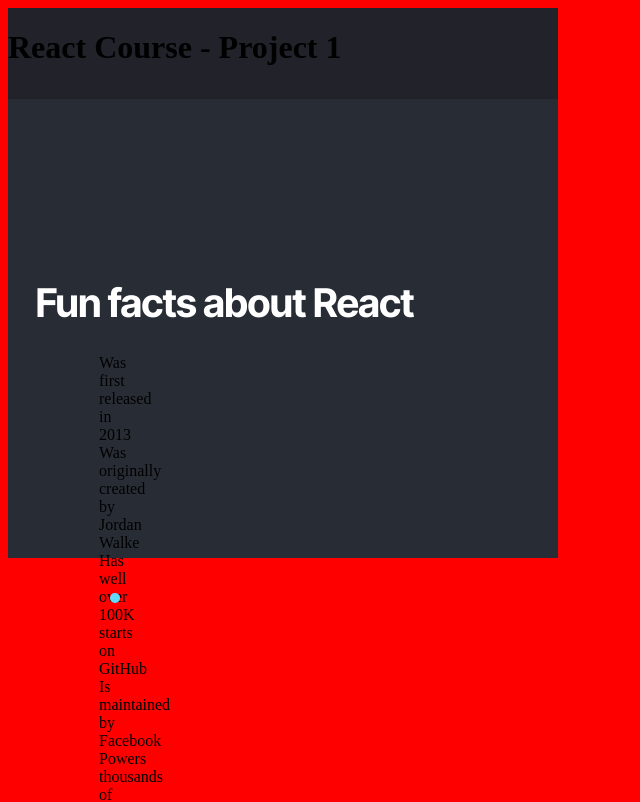
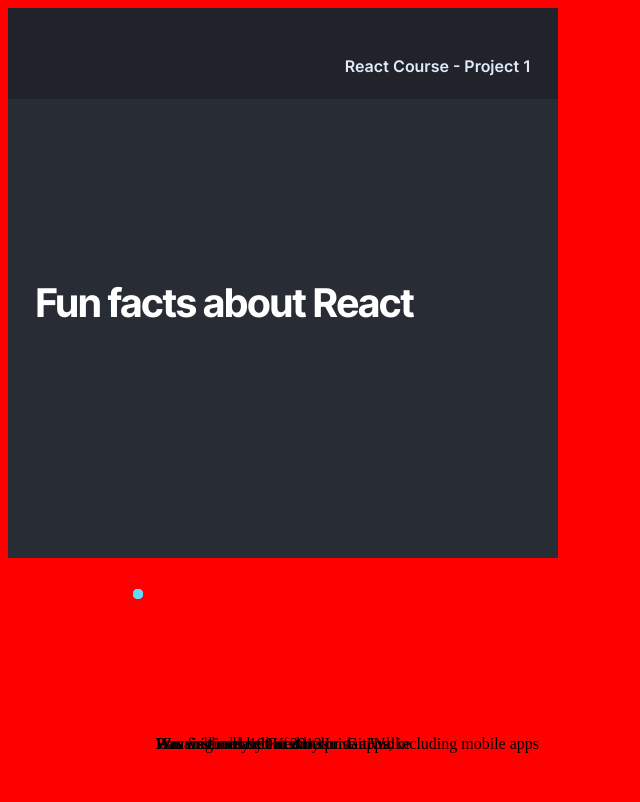
Before and after one commit to asbhogal/React-Fun-Facts-Project, a React app: page / in a window 1280 px wide. Shown: the top 802 px of the page, without its empty margins (0-640 px from the left). Built offline with nearby package versions, Linux system fonts and the light colour scheme.

Commit message:
further adjustments to content and styling

```diff
--- a/src/components/Section.jsx
+++ b/src/components/Section.jsx
@@ -5,15 +5,18 @@
                 Fun facts about React
             </h2>
             <ul className="FunFactsList">
-                <span className={'BulletPoint'}></span>
-                <li className="FunFactsListItem">Was first released in 2013</li>
+                <li className="FunFactsListItem">                <span className="BulletPoint"></span>Was first released in 2013</li>
+                <span className="BulletPoint"></span>
                 <li className="FunFactsListItem">Was originally created by Jordan Walke</li>
+                <span className="BulletPoint"></span>
                 <li className="FunFactsListItem">Has well over 100K starts on GitHub</li>
+                <span className="BulletPoint"></span>
                 <li className="FunFactsListItem">Is maintained by Facebook</li>
+                <span className="BulletPoint"></span>
                 <li className="FunFactsListItem">Powers thousands of enterprise apps, including mobile apps</li>
             </ul>
         </section>
-    );
+    )
 }
 
 export default Section
--- a/src/scss/_partials/_typography.scss
+++ b/src/scss/_partials/_typography.scss
@@ -49,10 +49,10 @@
 
 .FunFactsList {
     position: absolute;
-    width: 9.61px;
-    height: 160.61px;
-    left: 51px;
-    top: 239px;
+    width: 390px;
+    height: 190px;
+    left: 74px;
+    top: 235px;
     list-style-type: none;
     span {
         position: absolute;
@@ -64,3 +64,28 @@
         border-radius: 50%;
     }
 }
+
+.FunFactsListItem {
+    position: absolute;
+    width: 390px;
+    height: 39.87px;
+    left: 74px;
+    top: 385.13px;
+}
+
+.ProjectTitle {
+    position: absolute;
+    width: 259px;
+    height: 21px;
+    left: 264px;
+    top: 38px;
+
+    font-family: Inter, sans-serif;
+    font-style: normal;
+    font-weight: 600;
+    font-size: 16px;
+    line-height: 19px;
+    text-align: right;
+
+    color: $AzureishWhite;
+}
```
